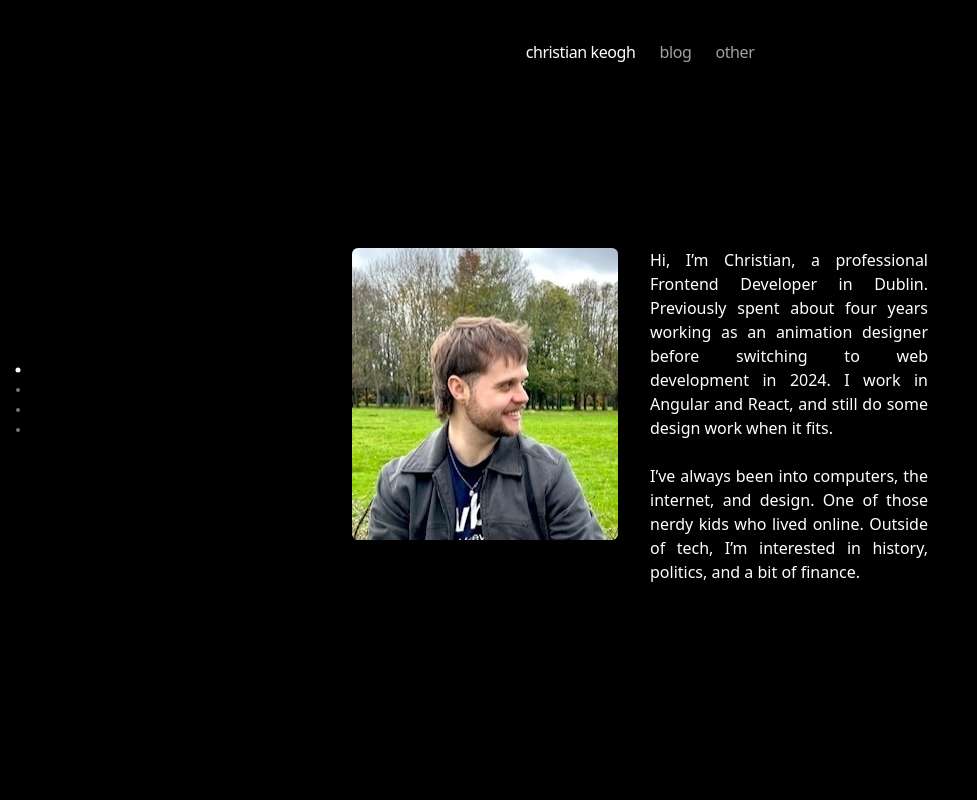
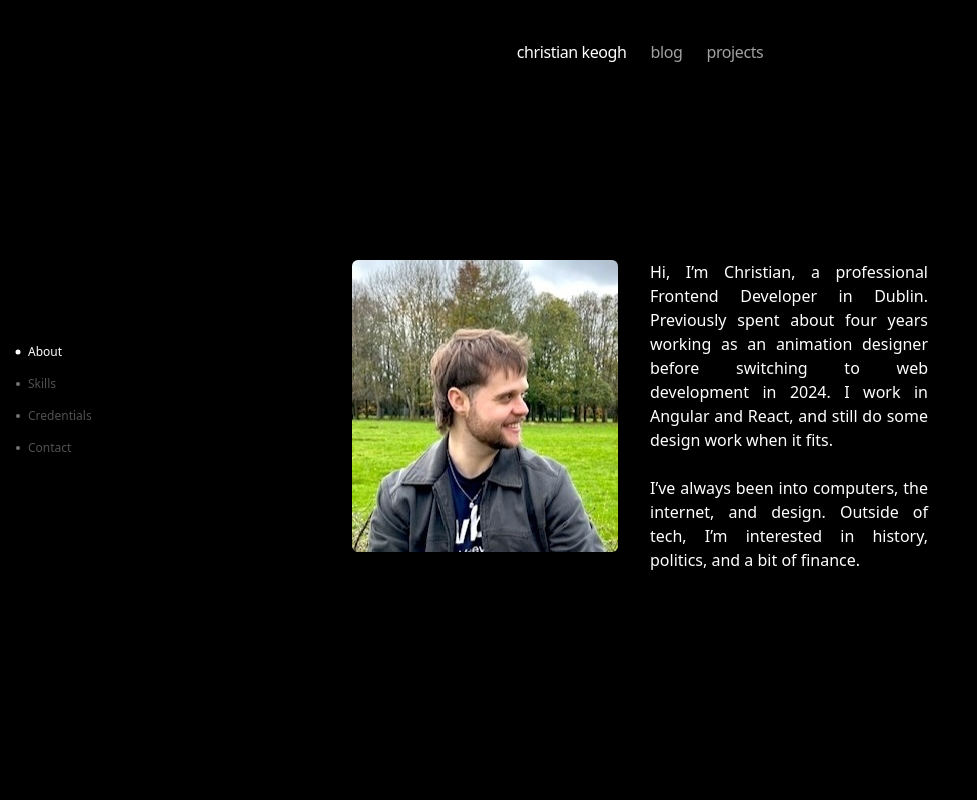
Before and after one commit to ChristianKeogh/personal_website, a Next.js app: page / in a window 1280 px wide. Shown: the top 800 px of the page, without its empty margins (0-977 px from the left). Built offline with nearby package versions, Linux system fonts and the light colour scheme.

Commit message:
put words next to scroll description, change other to projects, changed other parts slightly

```diff
--- a/app/components/nav.tsx
+++ b/app/components/nav.tsx
@@ -21,13 +21,13 @@ const navItems: Record<string, NavItem> = {
     name: "blog"
   },
   "/other": {
-    name: "other",
+    name: "projects",
     dropdownItemsOther: [
+      { name: "USCongress", path: "/websites/USCWebsite" },
+      { name: "First Website", path: "/websites/firstWebsite" },
+      { name: "Snake", path: "/snake" },
       { name: "Nasa image of the day", path: "/apod" },
-      { name: "US Debt", path: "/us-debt" },
-      { name: "Snake", path: "/snake" },
-      { name: "First Website", path: "/websites/firstWebsite" },
-      { name: "WIP USCongress", path: "/websites/USCWebsite" }
+      { name: "US Debt", path: "/us-debt" }
     ]
   }
 };
--- a/app/homeComponents/home.tsx
+++ b/app/homeComponents/home.tsx
@@ -27,21 +27,9 @@ export default function HomeAbout() {
             React, and still do some design work when it fits.
             <br />
             <br />
-            I’ve always been into computers, the internet, and design. One of
-            those nerdy kids who lived online. Outside of tech, I’m interested
-            in history, politics, and a bit of finance.
+            I’ve always been into computers, the internet, and design. Outside
+            of tech, I’m interested in history, politics, and a bit of finance.
           </p>
-
-          {/* <div className="flex space-x-4 text-neutral-400">
-            <p>christianfkeogh@gmail.com</p>
-            <a
-              rel="noopener noreferrer"
-              target="_blank"
-              href="/pdfs/Curriculum-Vitae-2025.pdf"
-            >
-              cv
-            </a>
-          </div> */}
         </div>
       </motion.div>
     </section>
--- a/app/page.tsx
+++ b/app/page.tsx
@@ -54,11 +54,22 @@ export default function Page() {
           <a
             key={section.key}
             href={`#${section.key}`}
-            className={`block w-1 h-1 rounded-full ${
-              active === section.key ? "bg-white scale-125" : "bg-neutral-500"
-            } transition-transform`}
+            className="group flex items-center space-x-2"
           >
-            <span className="sr-only">{section.key}</span>
+            <div
+              className={`w-1 h-1 rounded-full transition-transform ${
+                active === section.key ? "bg-white scale-125" : "bg-neutral-500"
+              }`}
+            />
+            <span
+              className={`text-xs transition-opacity duration-300 ${
+                active === section.key
+                  ? "text-white opacity-100"
+                  : "text-neutral-400 opacity-50"
+              }`}
+            >
+              {section.key}
+            </span>
           </a>
         ))}
       </div>
--- a/app/websites/USCWebsite/page.tsx
+++ b/app/websites/USCWebsite/page.tsx
@@ -14,7 +14,7 @@ export default function firstWebsite() {
         target="_blank"
         href="https://uscongress-swart.vercel.app/"
       >
-        WIP US Congress website
+        US Congress website
       </a>
       <p className="text-neutral-400 text-xl">(made with Next)</p>
       <a />
```
